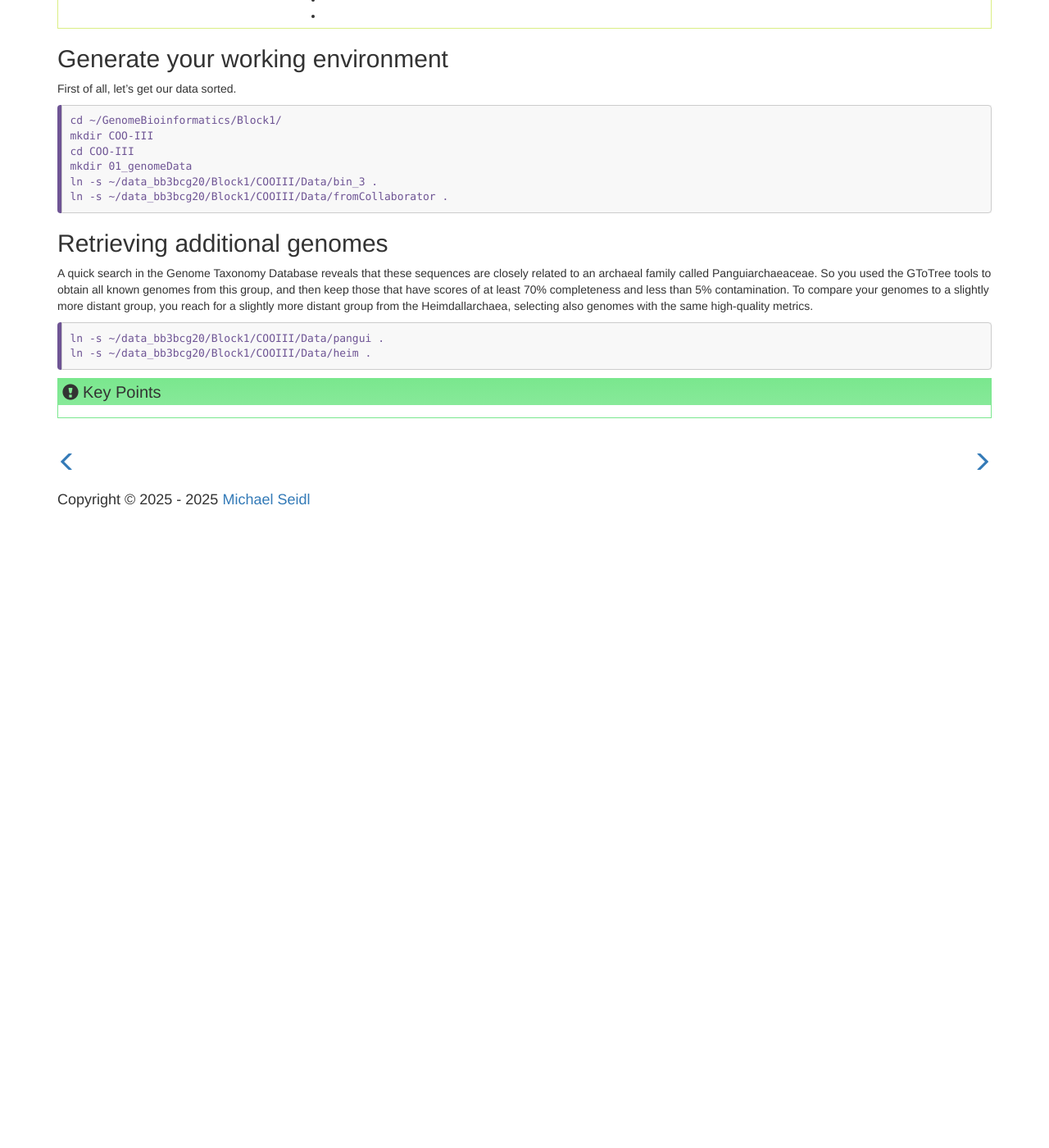
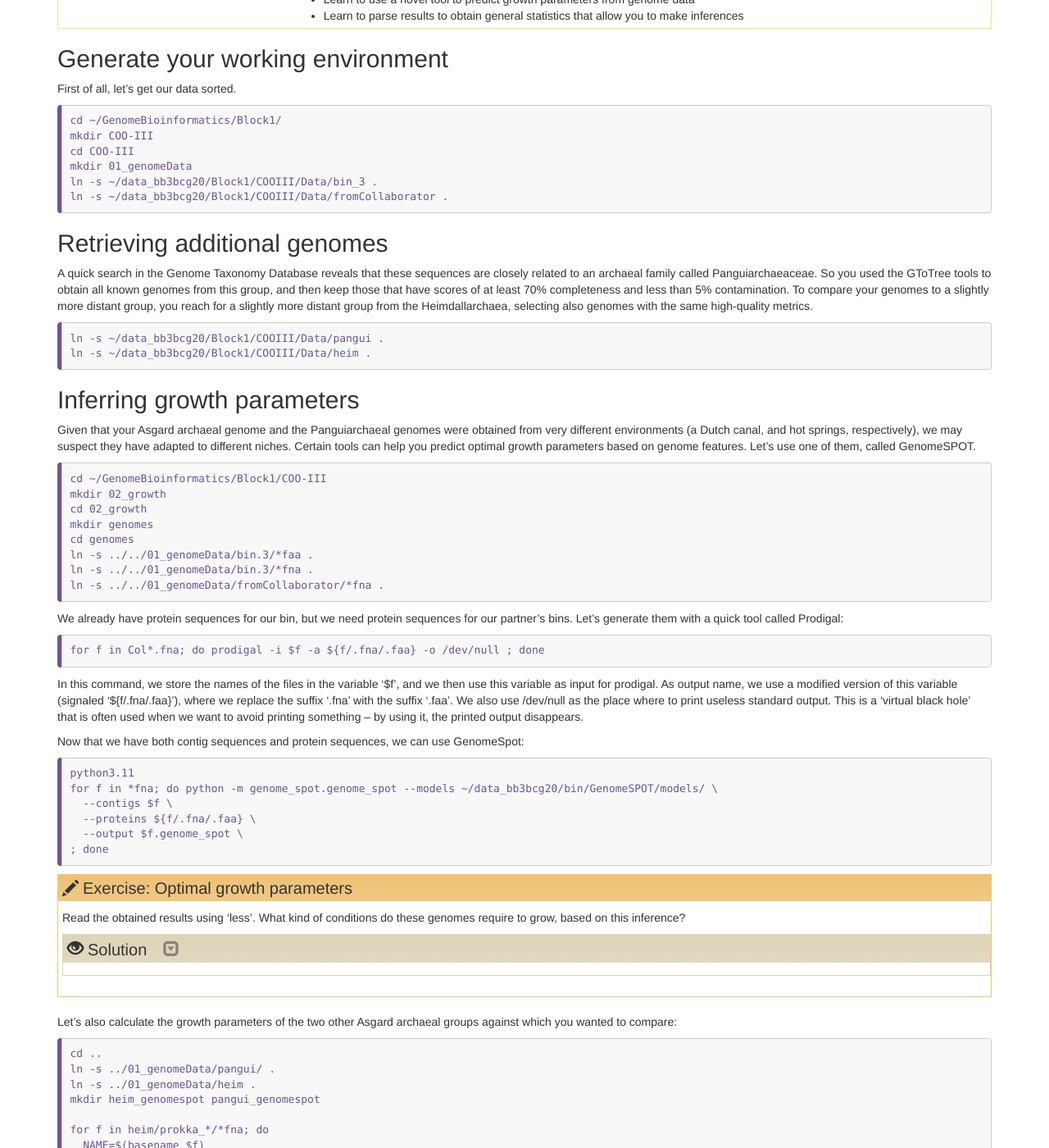
Before and after one commit to TeamMGE/GenomeBioinformaticsCourse, a Jekyll site: the page built from _episodes/31_COOIII.md, in a window 1280 px wide and 1400 px high, scrolled down 315 px. Shown: the whole window at 82% size. Built offline with Jekyll 4.4.1, drawn with Linux system fonts in a browser that asks for light colours; before the commit the page ends 945 px from its top, so only the background shows below that; some of the changed text lies outside the part shown.

Commit message:
Update 31_COOIII.md

```diff
--- a/_episodes/31_COOIII.md
+++ b/_episodes/31_COOIII.md
@@ -1,13 +1,13 @@
 ---
-title: "COO-III-1. XXXXXX"
+title: "COO-III-1. Growth parameter prediction"
 start: false
 teaching: 0
-exercises: 30
+exercises: 40
 questions:
--
+- How to use genome features to predict growth parameters?
 objectives:
--
--
+- Learn to use a novel tool to predict growth parameters from genome data
+- Learn to parse results to obtain general statistics that allow you to make inferences
 ---
 
 ## Generate your working environment
@@ -38,3 +38,113 @@ ln -s ~/data_bb3bcg20/Block1/COOIII/Data/pangui .
 ln -s ~/data_bb3bcg20/Block1/COOIII/Data/heim .
 ~~~
 {: .bash}
+
+
+
+## Inferring growth parameters
+
+Given that your Asgard archaeal genome and the Panguiarchaeal genomes were obtained from very different environments (a Dutch canal,
+and hot springs, respectively), we may suspect they have adapted to different niches. Certain tools can help you predict optimal
+growth parameters based on genome features. Let's use one of them, called GenomeSPOT.
+
+~~~
+cd ~/GenomeBioinformatics/Block1/COO-III
+mkdir 02_growth
+cd 02_growth
+mkdir genomes
+cd genomes
+ln -s ../../01_genomeData/bin.3/*faa .
+ln -s ../../01_genomeData/bin.3/*fna .
+ln -s ../../01_genomeData/fromCollaborator/*fna .
+~~~
+{: .bash}
+
+We already have protein sequences for our bin, but we need protein sequences for our partner's bins. Let's generate them
+with a quick tool called Prodigal:
+~~~
+for f in Col*.fna; do prodigal -i $f -a ${f/.fna/.faa} -o /dev/null ; done
+~~~
+{: .bash}
+
+In this command, we store the names of the files in the variable '$f', and we then use this variable as input for prodigal.
+As output name, we use a modified version of this variable (signaled '${f/.fna/.faa}'), where we replace the suffix '.fna'
+with the suffix '.faa'. We also use /dev/null as the place where to print useless standard output. This is a 'virtual black hole'
+that is often used when we want to avoid printing something -- by using it, the printed output disappears.
+
+Now that we have both contig sequences and protein sequences, we can use GenomeSpot:
+~~~
+python3.11
+for f in *fna; do python -m genome_spot.genome_spot --models ~/data_bb3bcg20/bin/GenomeSPOT/models/ \
+  --contigs $f \
+  --proteins ${f/.fna/.faa} \
+  --output $f.genome_spot \
+; done
+~~~
+{: .bash}
+
+> ## Exercise: Optimal growth parameters
+>
+> Read the obtained results using 'less'. What kind of conditions do these genomes require to grow, based on this inference?
+>
+>> ## Solution
+>>
+>> Use 'less' with the different files.
+>>
+>> To summarise, you can run:
+>>
+>> `grep "ph_optimum" *genome_spot.predictions.tsv`
+>>
+>> `grep "salinity_optimum" *genome_spot.predictions.tsv`
+>>
+>> `grep "temperature_optimum" *genome_spot.predictions.tsv`
+>>
+>> The main notable difference is indeed that these organisms seem to grow optimally at very different temperatures. While
+>> the organisms found by your collaborator grow best at high temperatures, the organism you found is still a mesophile
+>>
+> {: .solution}
+{: .challenge}
+
+Let's also calculate the growth parameters of the two other Asgard archaeal groups against which you wanted to compare:
+~~~
+cd ..
+ln -s ../01_genomeData/pangui/ .
+ln -s ../01_genomeData/heim .
+mkdir heim_genomespot pangui_genomespot
+
+for f in heim/prokka_*/*fna; do
+  NAME=$(basename $f)
+  python -m genome_spot.genome_spot --models ~/data_bb3bcg20/bin/GenomeSPOT/models/ \
+  --contigs $f \
+  --proteins ${f/.fna/.faa} \
+  --output heim_genomespot/$NAME.genome_spot \
+; done
+
+for f in pangui/prokka_*/*fna; do
+  NAME=$(basename $f)
+  python -m genome_spot.genome_spot --models ~/data_bb3bcg20/bin/GenomeSPOT/models/ \
+  --contigs $f \
+  --proteins ${f/.fna/.faa} \
+  --output pangui_genomespot/$NAME.genome_spot \
+; done
+
+grep "temperature_optimum" heim_genomespot/*tsv | cut -f2 > heim_genomespot/OGT.list
+grep "temperature_optimum" pangui_genomespot/*tsv | cut -f2 > pangui_genomespot/OGT.list
+
+~~~
+{: .bash}
+
+> ## Exercise: How do these two groups compare to our genomes?
+>
+> Use the script '~/data_bb3bcg20/bin/scripts/stats.pl' to obtain general statistics about these values
+>
+>> ## Solution
+>>
+>> `perl ~/data_bb3bcg20/bin/scripts/stats.pl heim_genomespot/OGT.list`
+>>
+>> `perl ~/data_bb3bcg20/bin/scripts/stats.pl pangui_genomespot/OGT.list`
+>>
+>> Based on these values, Heimdallarchaea seem to require lower temperatures to grow (ca. 30-37 °C), while Panguiarchaea
+>> require high temperatures to grow (72-74 °C). The latter are quite similar to the temperatures preferred by the organisms
+>> our collaborators are studying. Interestingly, our Asgard archaeon is somewhere in between.
+> {: .solution}
+{: .challenge}
```
